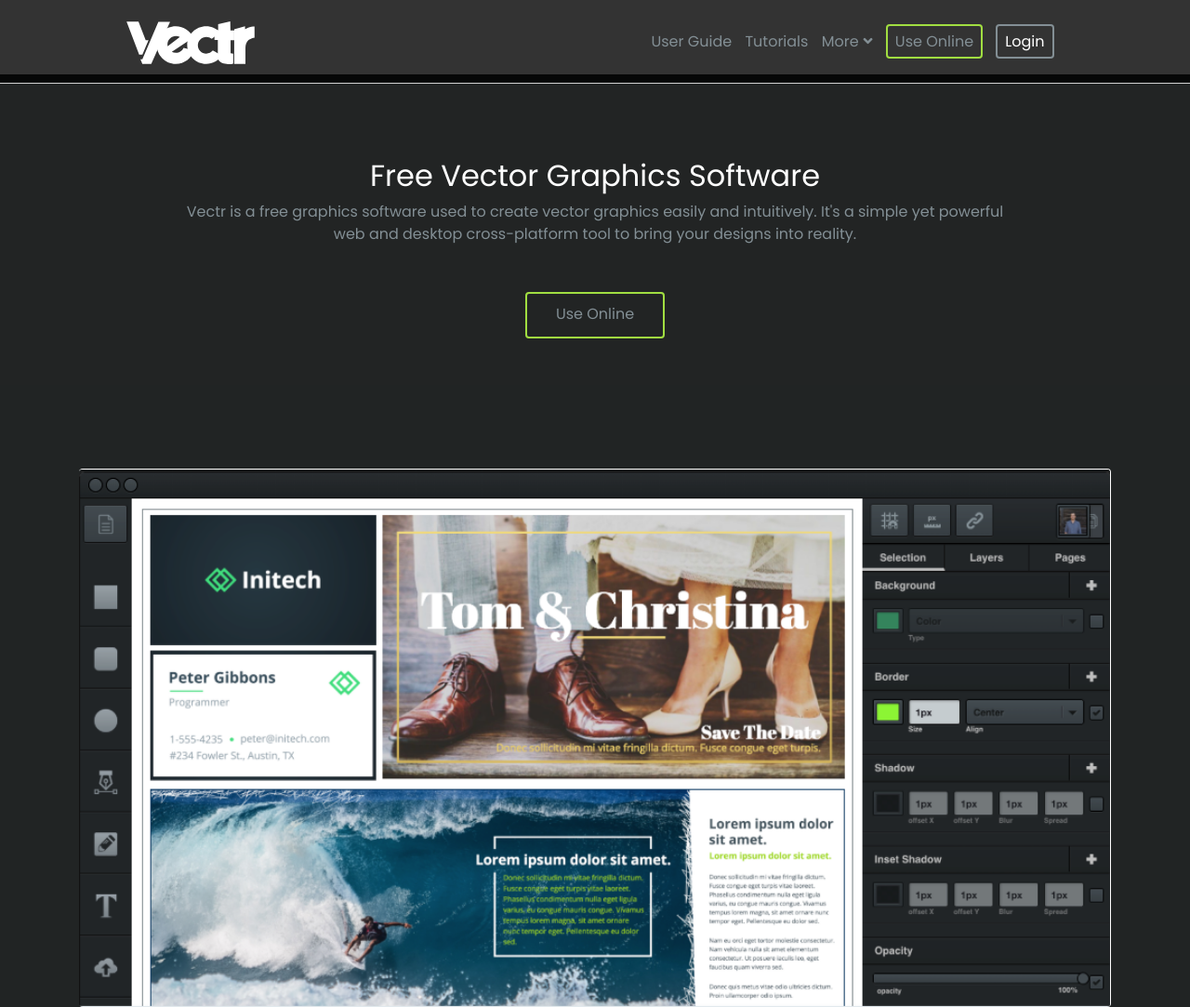
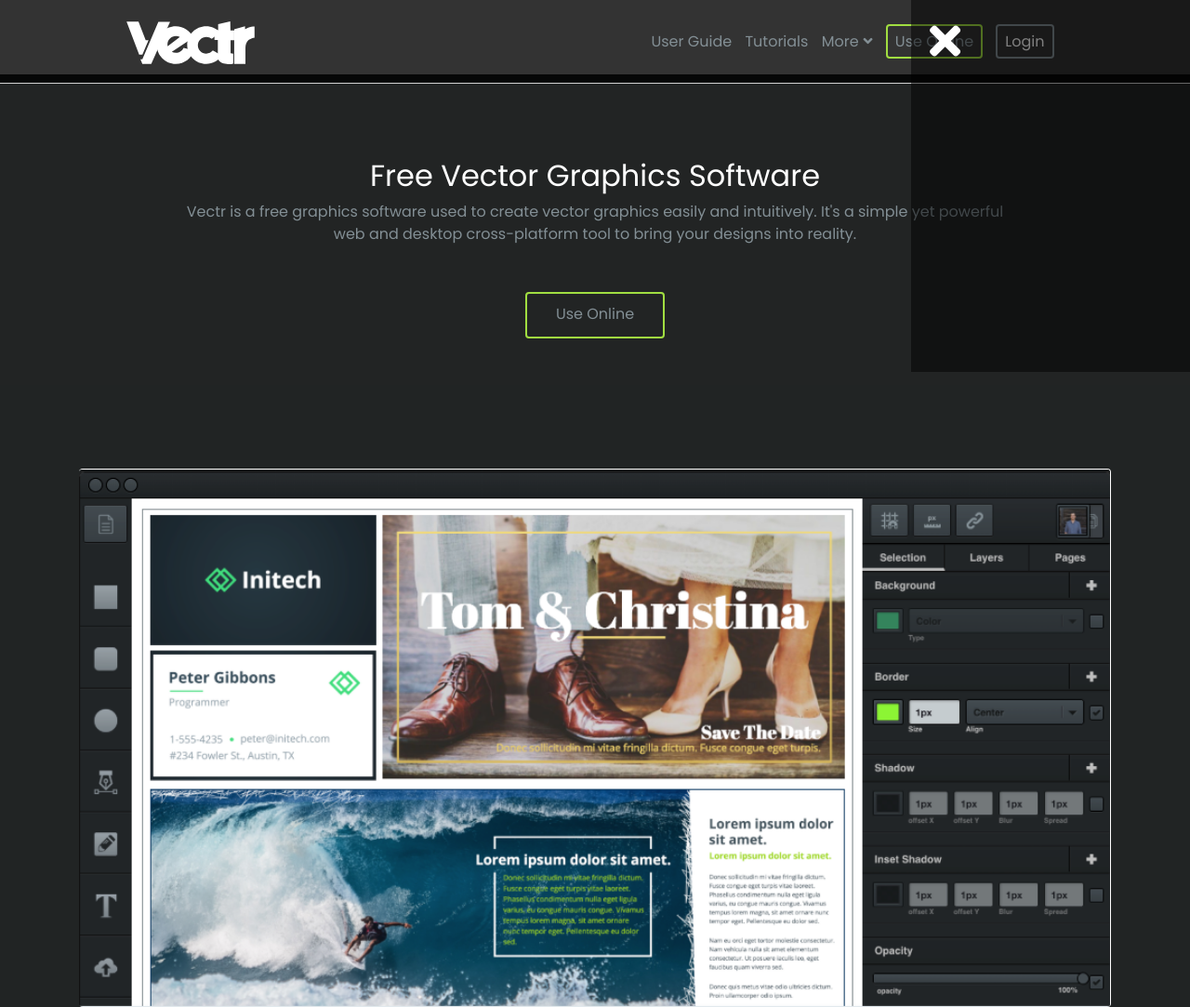
Before and after one commit to Nino-Chimento/html-css-vectr, a plain HTML site: page index.html in a window 1280 px wide. Shown: the top 1083 px of the page at 93% size. Drawn offline with nearby package versions, Linux system fonts and the light colour scheme.

Commit message:
creazione menu a scomparsa hamburgher

```diff
--- a/css/style.css
+++ b/css/style.css
@@ -74,6 +74,20 @@
 }
 .fa-bars{
   cursor: pointer;
+}
+.menu-xs {
+  position: fixed;
+  top:0;
+  right: 0;
+  width: 300px;
+  height: 400px;
+  overflow: scroll;
+  background: rgba(0, 0, 0, 0.5);
+}
+.fa-times {
+  font-size: 3em;
+  padding: 20px;
+  color: white;
 }
 @media screen and (max-width:768px) {
 .display-none-md {
--- a/index.html
+++ b/index.html
@@ -25,7 +25,12 @@
                 <li><a  id="login"href="#">Login</a></li>
               </ul>
             </div>
-            <div class="col-9  display-none-lg menu-hamburgher"><i id="hamburgher-clik"class="fas fa-bars"></i></div>
+            <div class="col-9  display-none-lg menu-hamburgher">
+              <i id="hamburgher-clik"class="fas fa-bars"></i>
+            </div>
+            <div class="menu-xs">
+              <i class="fas fa-times"></i>
+            </div>
           </div>
         </div>
       </div>
```
